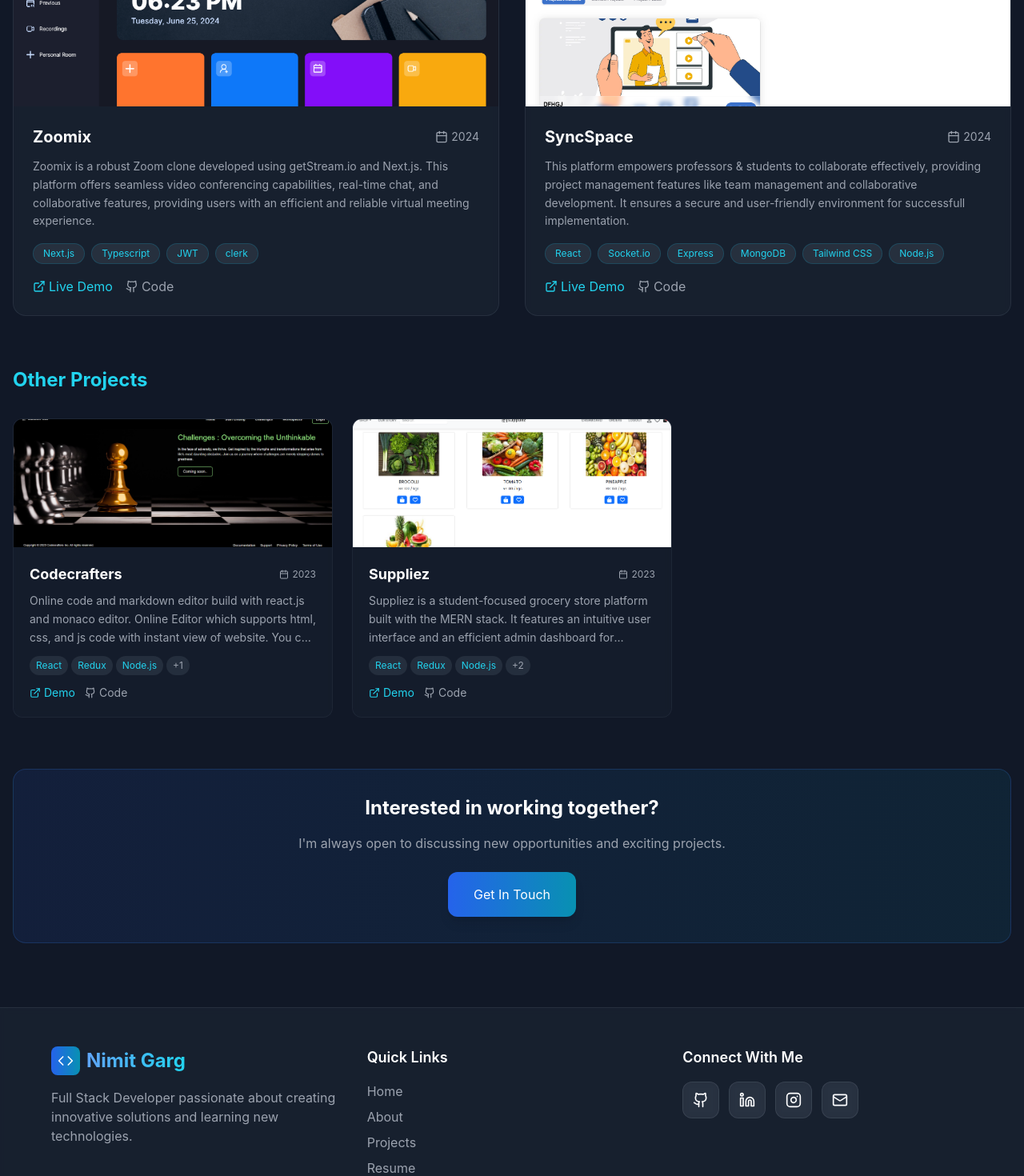
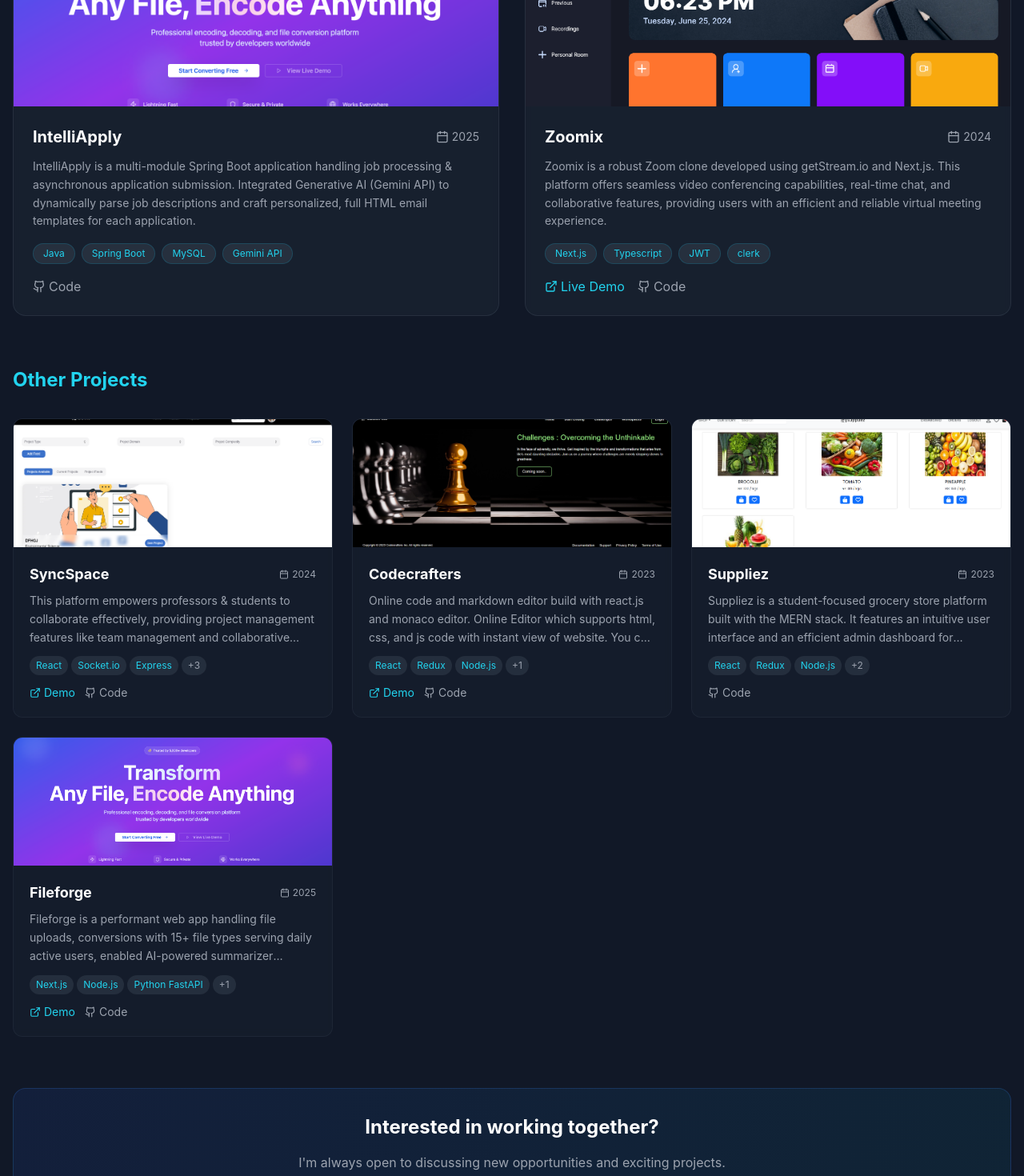
Before and after one commit to Brainskull24/PortFolio-website, a React (Create React App) app: page /projects in a window 1280 px wide. Shown: the part 420-1890 px from the top of the page at 80% size. Built offline with nearby package versions, Linux system fonts and the light colour scheme.

Commit message:
Added New Projects

```diff
--- a/src/components/Footer.jsx
+++ b/src/components/Footer.jsx
@@ -1,4 +1,4 @@
-import { Heart, Github, Linkedin, Instagram, Mail, Code } from "lucide-react";
+import { Heart, Github, Linkedin, Mail, Code } from "lucide-react";
 
 const Footer = () => {
   const socialLinks = [
@@ -13,12 +13,6 @@ const Footer = () => {
       href: "https://www.linkedin.com/in/nimitgarg24/",
       label: "LinkedIn",
       color: "hover:bg-blue-600",
-    },
-    {
-      icon: Instagram,
-      href: "https://www.instagram.com/gargnimit24",
-      label: "Instagram",
-      color: "hover:bg-pink-600",
     },
     {
       icon: Mail,
--- a/src/pages/About.jsx
+++ b/src/pages/About.jsx
@@ -39,18 +39,12 @@ const About = () => {
       level: 85,
       color: "from-green-500 to-teal-500",
     },
-    // {
-    //   name: "Aritificial Intelligence",
-    //   icon: Code,
-    //   level: 60,
-    //   color: "from-pink-500 to-pink-700",
-    // },
-    // {
-    //   name: "DevOps",
-    //   icon: Code,
-    //   level: 50,
-    //   color: "from-yellow-500 to-gray-700",
-    // },
+    {
+      name: "Aritificial Intelligence",
+      icon: Code,
+      level: 60,
+      color: "from-pink-500 to-pink-700",
+    },
   ];
 
   const technologies = [
--- a/src/pages/Home.jsx
+++ b/src/pages/Home.jsx
@@ -1,7 +1,6 @@
 import {
   Github,
   Linkedin,
-  Instagram,
   Mail,
   ArrowRight,
   Code,
@@ -11,11 +10,13 @@ import { Link } from "react-router-dom";
 import {
   SiReact,
   SiJavascript,
-  SiPython,
   SiNodedotjs,
   SiMongodb,
   SiCplusplus,
 } from "react-icons/si";
+
+import { BiLogoJava } from "react-icons/bi";
+
 
 const Home = () => {
   const socialLinks = [
@@ -32,12 +33,6 @@ const Home = () => {
       color: "hover:bg-blue-600",
     },
     {
-      icon: Instagram,
-      href: "https://www.instagram.com/nimitgarg24",
-      label: "Instagram",
-      color: "hover:bg-pink-600",
-    },
-    {
       icon: Mail,
       href: "mailto:garg.nimit36@gmail.com",
       label: "Email",
@@ -47,7 +42,7 @@ const Home = () => {
 
   const techIcons = [
     { name: "C++", icon: SiCplusplus },
-    { name: "Python", icon: SiPython },
+    { name: "Java", icon: BiLogoJava },
     { name: "JavaScript", icon: SiJavascript },
     { name: "React", icon: SiReact },
     { name: "Node.js", icon: SiNodedotjs },
--- a/src/pages/Projects.jsx
+++ b/src/pages/Projects.jsx
@@ -3,11 +3,24 @@ import Zoomix from "../Assets/jntalks.png";
 import SyncSpace from "../Assets/saathi.png";
 import Codecrafters from "../Assets/codecrafters.png";
 import Suppliez from "../Assets/suppliez.png";
+import FileForge from "../Assets/fileforge.png";
+// import IntelliApply from "../Assets/intelliapply.png";
 
 const Projects = () => {
   const projects = [
     {
       id: 1,
+      title: "IntelliApply",
+      description:
+        "IntelliApply is a multi-module Spring Boot application handling job processing & asynchronous application submission. Integrated Generative AI (Gemini API) to dynamically parse job descriptions and craft personalized, full HTML email templates for each application.",
+      image: FileForge,
+      technologies: ["Java", "Spring Boot", "MySQL", "Gemini API"],
+      githubUrl: "https://github.com/Brainskull24/IntelliApply",
+      date: "2025",
+      featured: true,
+    },
+    {
+      id: 6,
       title: "Zoomix",
       description:
         "Zoomix is a robust Zoom clone developed using getStream.io and Next.js. This platform offers seamless video conferencing capabilities, real-time chat, and collaborative features, providing users with an efficient and reliable virtual meeting experience.",
@@ -35,7 +48,7 @@ const Projects = () => {
       liveUrl: "https://saathii.vercel.app",
       githubUrl: "https://github.com/Saathi-com/Saathi.com",
       date: "2024",
-      featured: true,
+      featured: false,
     },
     {
       id: 3,
@@ -58,6 +71,18 @@ const Projects = () => {
       technologies: ["React", "Redux", "Node.js", "Express", "MongoDB"],
       githubUrl: "https://github.com/Brainskull24/Suppliez",
       date: "2023",
+      featured: false,
+    },
+    {
+      id: 5,
+      title: "Fileforge",
+      description:
+        "Fileforge is a performant web app handling file uploads, conversions with 15+ file types serving daily active users, enabled AI-powered summarizer generating concise document insights.",
+      image: FileForge,
+      technologies: ["Next.js", "Node.js", "Python FastAPI", "Tailwind CSS"],
+      liveUrl: "https://fileforge-v1.vercel.app/",
+      githubUrl: "https://github.com/Brainskull24/FileForge",
+      date: "2025",
       featured: false,
     },
   ];
@@ -133,6 +158,7 @@ const Projects = () => {
 
                   <div className="flex items-center justify-between">
                     <div className="flex space-x-4">
+                      {project.liveUrl && (
                         <a
                           href={project.liveUrl}
                           target="_blank"
@@ -142,6 +168,7 @@ const Projects = () => {
                           <ExternalLink size={16} className="mr-1" />
                           Live Demo
                         </a>
+                      )}
                       <a
                         href={project.githubUrl}
                         target="_blank"
@@ -209,6 +236,7 @@ const Projects = () => {
 
                   <div className="flex items-center justify-between">
                     <div className="flex space-x-3">
+                      {project.liveUrl && (
                         <a
                           href={project.liveUrl}
                           target="_blank"
@@ -218,6 +246,7 @@ const Projects = () => {
                           <ExternalLink size={14} className="mr-1" />
                           Demo
                         </a>
+                      )}
                       <a
                         href={project.githubUrl}
                         target="_blank"
```
Also changed, not shown: src/Assets/fileforge.png (added), 1 other file (tests, documents, lock files or other folders). Lines whose indentation alone changed are shown as unchanged.
